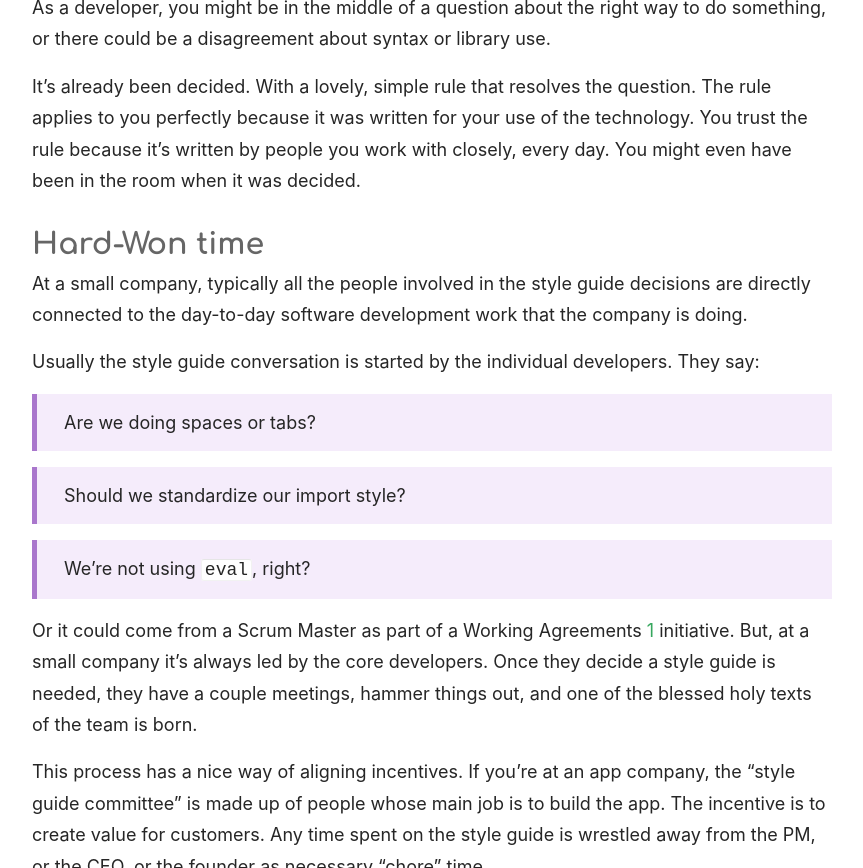
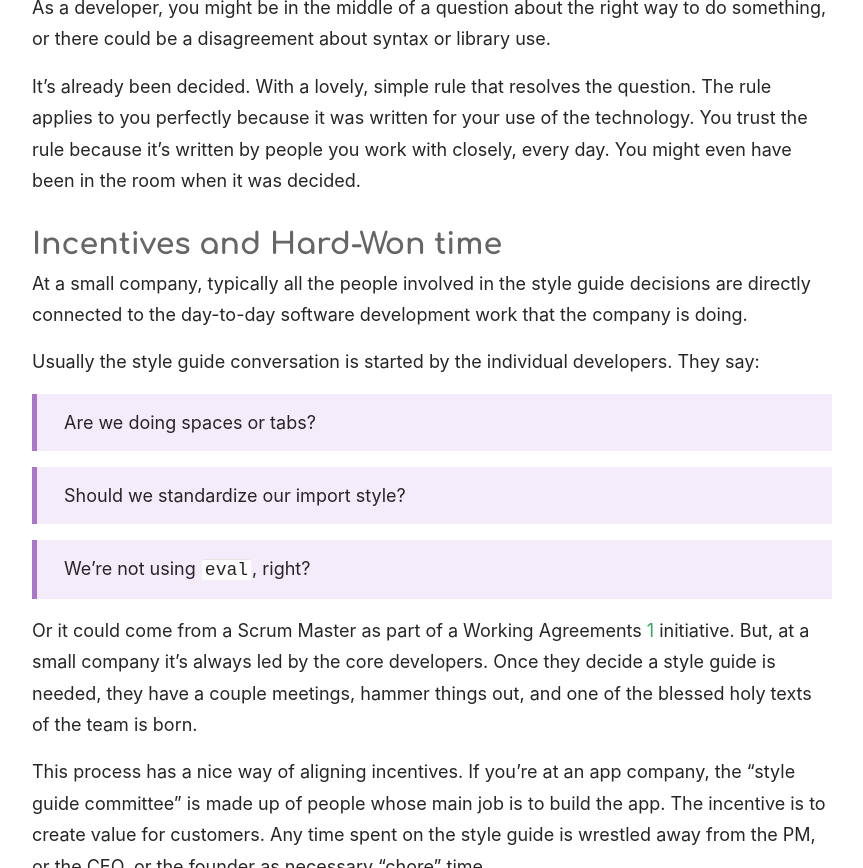
Before and after one commit to SimplGy/simplgy.github.io, a Jekyll site: the page built from blog/_posts/2023-01-31-style-guides-small-company.md, in a window 1280 px wide and 900 px high, scrolled down 759 px, cut to the strip 32-900 px from the top of the window. Shown: the whole strip, without its empty margins (208-1071 px from the left). Built offline with Jekyll 4.4.1, drawn with Linux system fonts in a browser that asks for light colours.

Commit message:
minor edit

```diff
--- a/blog/_posts/2023-01-31-style-guides-small-company.md
+++ b/blog/_posts/2023-01-31-style-guides-small-company.md
@@ -16,7 +16,7 @@ As a developer, you might be in the middle of a question about the right way to
 
 It's already been decided. With a lovely, simple rule that resolves the question. The rule applies to you perfectly because it was written for your use of the technology. You trust the rule because it's written by people you work with closely, every day. You might even have been in the room when it was decided.
 
-## Hard-Won time
+## Incentives and Hard-Won time
 
 At a small company, typically all the people involved in the style guide decisions are directly connected to the day-to-day software development work that the company is doing.
 
```
